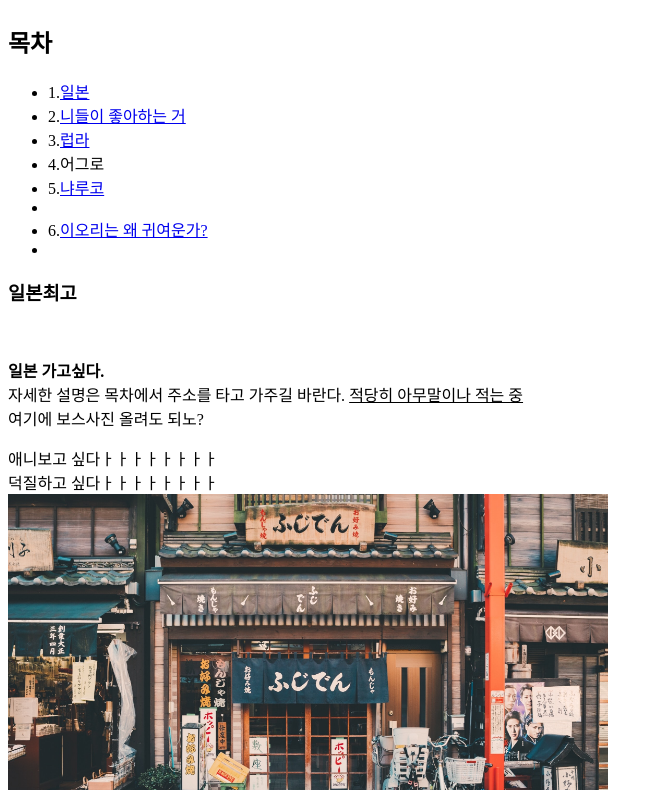
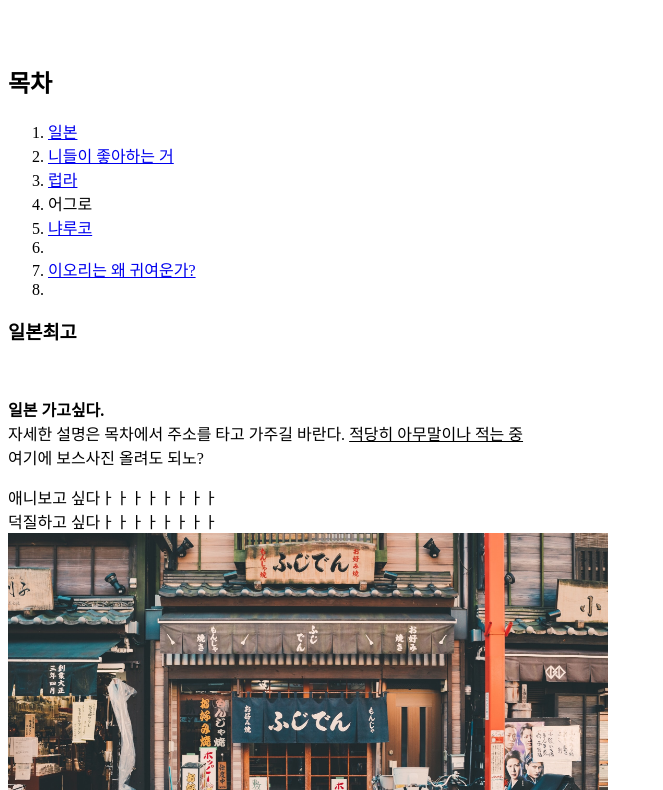
Before and after one commit to lmj8297/web1, a plain HTML site: page index.html in a window 1280 px wide. Shown: the part 107-897 px from the top of the page, without its empty margins (0-663 px from the left). Drawn offline with Linux system fonts and the light colour scheme.

Commit message:
Add files via upload

```diff
--- a/index.html
+++ b/index.html
@@ -1,20 +1,20 @@
 <head>
- <title>2상sung욕za</title>
+ <title>2상sung욕za</title><br>
 <head>
 <body>
   <H1>어서오세요. 선택받은 2상sung욕za들이여.</h1><br><br>
 <h2>목차</h2>
-  <ul>
-   <li>1.<a href="https://namu.wiki/w/%EC%9D%BC%EB%B3%B8" target="-blank"
+  <ol>
+   <li><a href="https://namu.wiki/w/%EC%9D%BC%EB%B3%B8" target="-blank"
      title="주인님나라">일본
    </a></li>
-   <li>2.<a href="https://namu.wiki/w/%EB%A1%9C%EB%A6%AC" target="_black"
+   <li><a href="https://namu.wiki/w/%EB%A1%9C%EB%A6%AC" target="_black"
      title="로리문서">니들이 좋아하는 거</a></li>
-   <li>3.<a href="https://www.daejeon.go.kr/" target="_blank" title="러브라이브문서">럽라</a></li>
-   <li>4.어그로</li>
-   <li>5.<a href="https://namu.wiki/w/%EB%83%90%EB%A3%A8%EC%BD%94" target="_blank" title="희승이 딸">냐루코</a><li>
-    <li>6.<a href="https://namu.wiki/w/%EB%AF%B8%EB%82%98%EC%84%B8%20%EC%9D%B4%EC%98%A4%EB%A6%AC" target='_blank' title="수명이 애인">이오리는 왜 귀여운가?</a><li>
-  </ul>
+   <li><a href="https://www.daejeon.go.kr/" target="_blank" title="러브라이브문서">럽라</a></li>
+   <li>어그로</li>
+   <li><a href="https://namu.wiki/w/%EB%83%90%EB%A3%A8%EC%BD%94" target="_blank" title="희승이 딸">냐루코</a><li>
+    <li><a href="https://namu.wiki/w/%EB%AF%B8%EB%82%98%EC%84%B8%20%EC%9D%B4%EC%98%A4%EB%A6%AC" target='_blank' title="수명이 애인">이오리는 왜 귀여운가?</a><li>
+  </ol>
   <h3>일본최고</h3><br>
   <p><strong>일본 가고싶다.</strong> <br> 자세한 설명은 목차에서 주소를 타고 가주길 바란다.
   <u>적당히 아무말이나 적는 중</U><br>
@@ -52,18 +52,18 @@
       하고 좋기도하고 감격도하고 여러가지감정이 복잡하네.. 아무튼 나루토는 진짜 애니<br>
       중 최거명작임.. <strong><u>일단 주문받아서 쓰긴 했는데 왜이리 ㅄ같냐</u></strong><br>
       <img scr="ㅄ.jpeg" width="600"><br>
-      자료제공 박희승
+      - 자료제공 박희승 -
     <br><br>
     <h3>냐루코</h3><br>
-     <img scr="nyaruko.jpeg" width="600"><br>
-     자료제공 박희승(쿠우코와 냐루코가 굴러다니는 장면)<br><br>
+     <img src="nyaruko.jpeg" width="600"><br>
+     - 자료제공 박희승 - (쿠우코와 냐루코가 굴러다니는 장면)<br><br>
     <h3>이오리는 왜 귀여운가?</h3><br>
-    이오리가 귀여운 이유는<a href="https://www.dcinside.com/" target="_blank">디시인사이드</a> 같은 곳에서도 언급이 되고 있다.
+    이오리가 귀여운 이유는<a href="https://www.dcinside.com/" target="_blank">디시인사이드</a> 같은 곳에서도 언급이 되고 있다.<br>
     <a href="https://gall.dcinside.com/mgallery/board/view/?id=minaseiori&no=20192" target="_blank" title=미나세이오리마이너갤러리>예시1)</a><br>
     <a href="https://gall.dcinside.com/mgallery/board/view/?id=theaterdays&no=1452415&page=20380" target="_blank" title=미나세이오리마이너갤러리>예시2)</a><br>
     필자는 이렇게 생각한다. 그냥 이오리라서 귀여운 것이 아닐까? 라고.<br>
-    <img scr="iori.jpeg" width="600"><br>
-    자료제공 황수명<br><br>
+    <img src="iori.jpeg" width="600"><br>
+    - 자료제공 황수명 -<br><br>
 
     <h3>글을 마치며</h3>
       그닥 쓰고싶은 말은 없기에 이쪽을 <a href="asd.html" target="_blank" title="ㅎㅎㅎㅎ">
```
